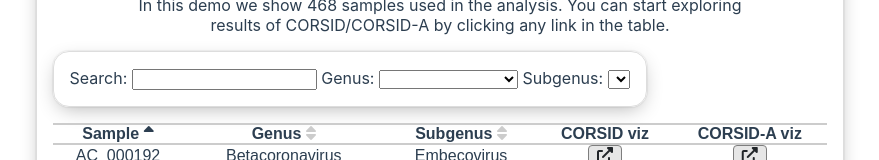
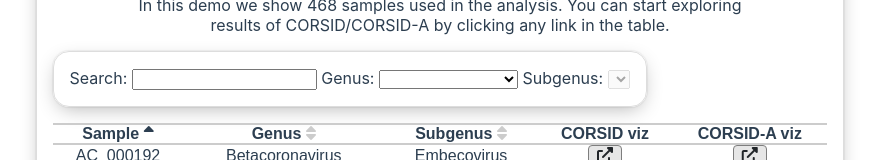
Before and after one commit to elkebir-group/CORSID-viz, a Vue app: page /#/ in a window 1280 px wide. Shown: the part 163-323 px from the top of the page, without its empty margins (200-1079 px from the left). Built offline with nearby package versions, Linux system fonts and the light colour scheme.

Commit message:
Fix: disable subgenus if genus is not selected

```diff
--- a/src/views/Demo.vue
+++ b/src/views/Demo.vue
@@ -14,7 +14,7 @@
       <option value="Deltacoronavirus">Deltacoronavirus</option>
     </select>
     <label> Subgenus: </label>
-    <select v-model="subgenus_search">
+    <select v-model="subgenus_search" :disabled="genus_search == ''">
       <option value=""></option>
       <option :key="idx" v-for="subgenus, idx in subgenuses_for_genus" v-bind:value="subgenus"> {{subgenus}} </option>
     </select>
```
